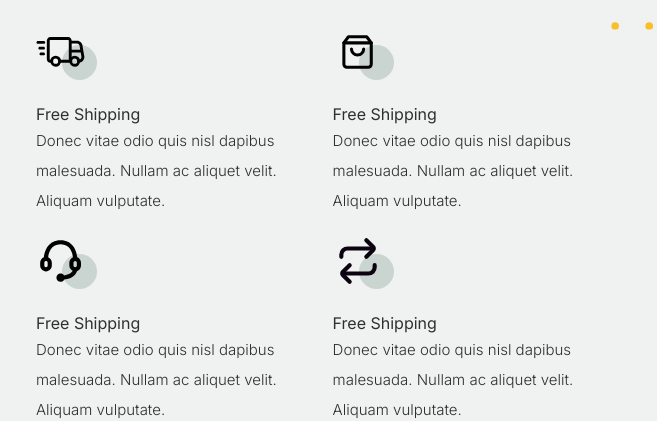
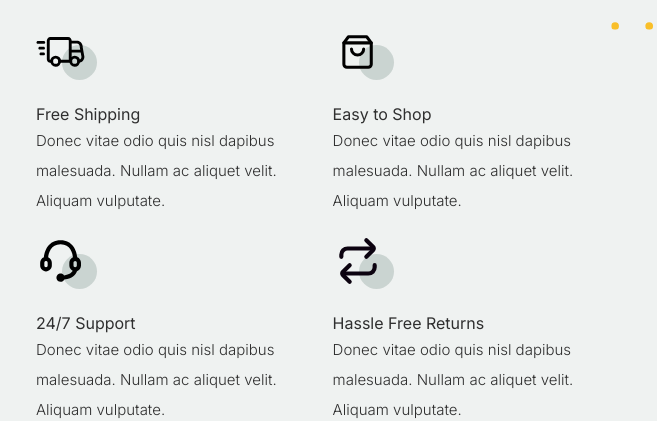
Before and after one commit to hyaanx/Furni, a plain HTML site: page about-us.html in a window 1280 px wide. Shown: the part 818-1239 px from the top of the page, 49-706 px from the left. Drawn offline with Linux system fonts and the light colour scheme.

Commit message:
Update File about-us.html

```diff
--- a/about-us.html
+++ b/about-us.html
@@ -120,7 +120,7 @@
                             </div>
                             <div class="cart flex flex-col">
                                 <img src="images/support-svgrepo-com.svg" alt>
-                                <span>Free Shipping</span>
+                                <span>24/7 Support</span>
                                 <p>
                                     Donec vitae odio quis nisl dapibus malesuada.
                                     Nullam ac aliquet velit. Aliquam
@@ -129,7 +129,7 @@
                             </div>
                             <div class="cart flex flex-col mb-5">
                                 <img src="images/bag.svg" alt>
-                                <span>Free Shipping</span>
+                                <span>Easy to Shop</span>
                                 <p>
                                     Donec vitae odio quis nisl dapibus malesuada.
                                     Nullam ac aliquet velit. Aliquam
@@ -138,7 +138,7 @@
                             </div>
                             <div class="cart flex flex-col relative">
                                 <img src="images/repeat-play-svgrepo-com.svg" alt>
-                                <span>Free Shipping</span>
+                                <span>Hassle Free Returns</span>
                                 <p>
                                     Donec vitae odio quis nisl dapibus malesuada.
                                     Nullam ac aliquet velit. Aliquam
```
